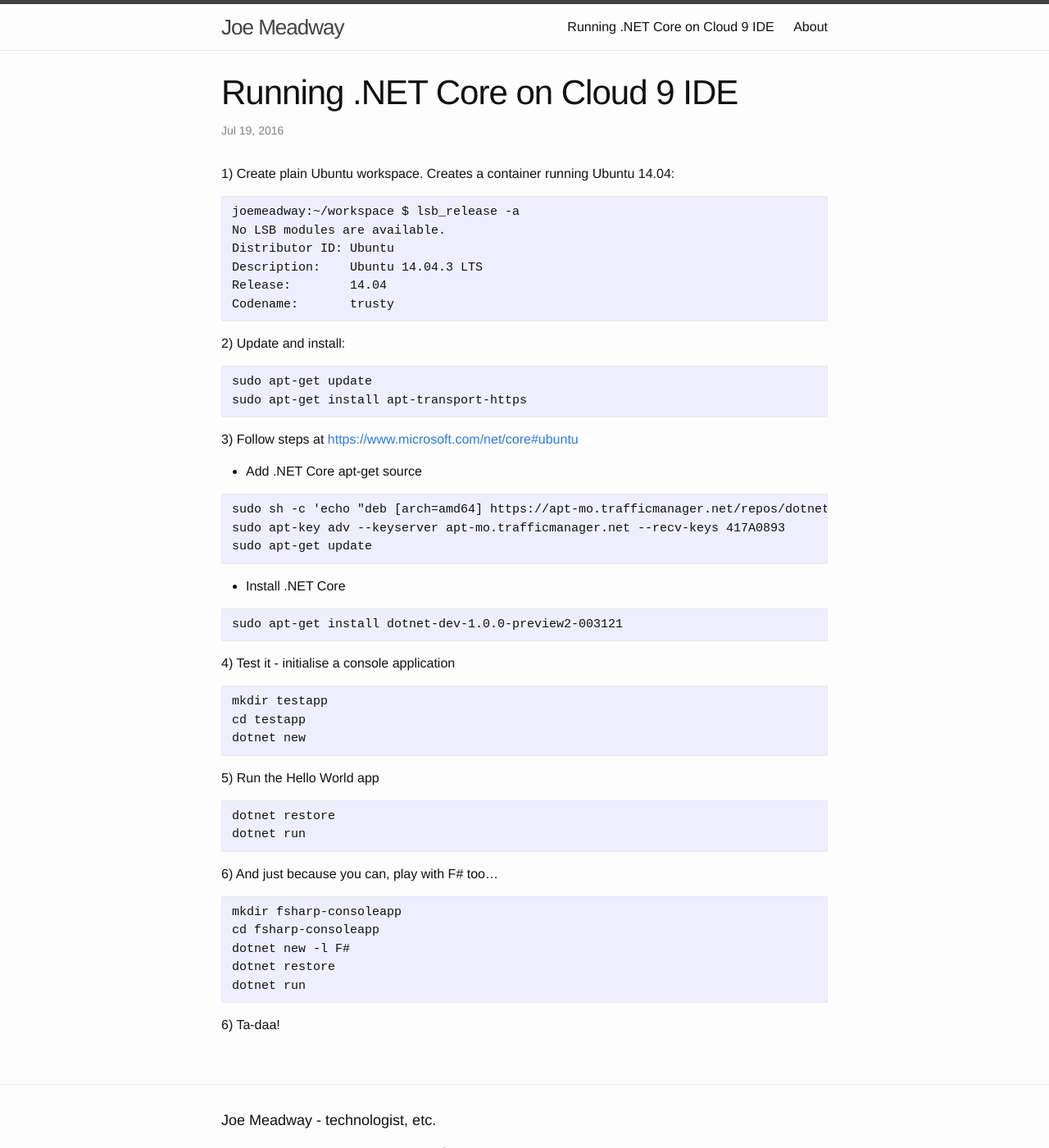
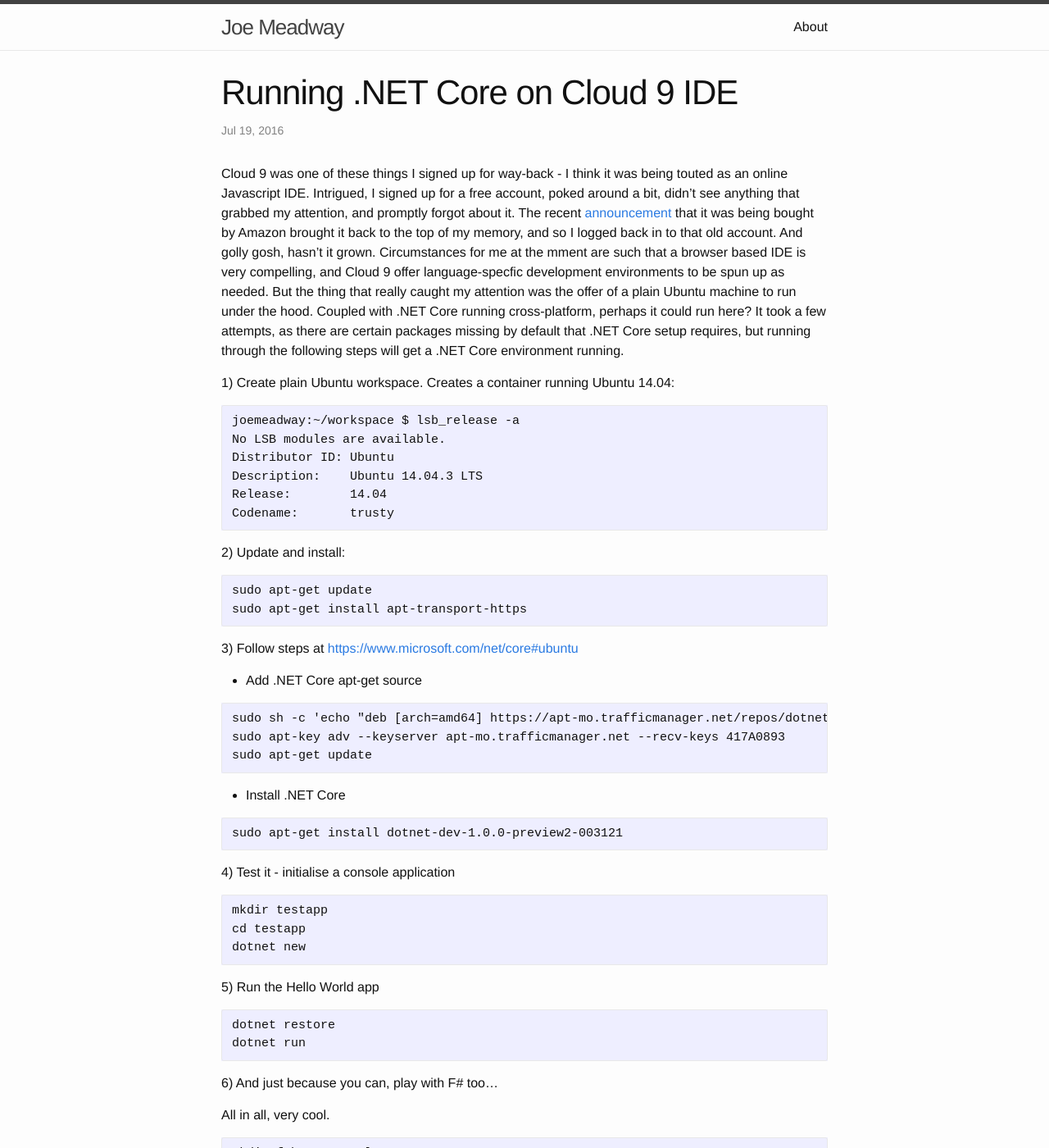
Before and after one commit to joemeadway/joemeadway.github.io, a Jekyll site: the page built from _posts/2016-07-19-running-dot-net-core-on-cloud-9.md, in a window 1280 px wide and 1400 px high. Shown: the whole window at 82% size. Built offline with Jekyll 4.4.1, drawn with Linux system fonts in a browser that asks for light colours.

Commit message:
finished dot net cloud 9 post

````diff
--- a/2016-07-19-running-dor-net-core-on-cloud-9.md
+++ b/_posts/2016-07-19-running-dot-net-core-on-cloud-9.md
@@ -4,6 +4,8 @@
 date:   2016-07-19 11:52:00 +0800
 categories: dotnet-core cloud9
 ---
+
+Cloud 9 was one of these things I signed up for way-back - I think it was being touted as an online Javascript IDE. Intrigued, I signed up for a free account, poked around a bit, didn't see anything that grabbed my attention, and promptly forgot about it. The recent [announcement](https://c9.io/blog/great-news/) that it was being bought by Amazon brought it back to the top of my memory, and so I logged back in to that old account. And golly gosh, hasn't it grown. Circumstances for me at the mment are such that a browser based IDE is very compelling, and Cloud 9 offer language-specfic development environments to be spun up as needed. But the thing that really caught my attention was the offer of a plain Ubuntu machine to run under the hood. Coupled with .NET Core running cross-platform, perhaps it could run here? It took a few attempts, as there are certain packages missing by default that .NET Core setup requires, but running through the following steps will get a .NET Core environment running.
 
 1) Create plain Ubuntu workspace. Creates a container running Ubuntu 14.04:
 
@@ -55,6 +57,8 @@
 
 6) And just because you can, play with F# too...
 
+All in all, very cool.
+
 ```
 mkdir fsharp-consoleapp
 cd fsharp-consoleapp
````
